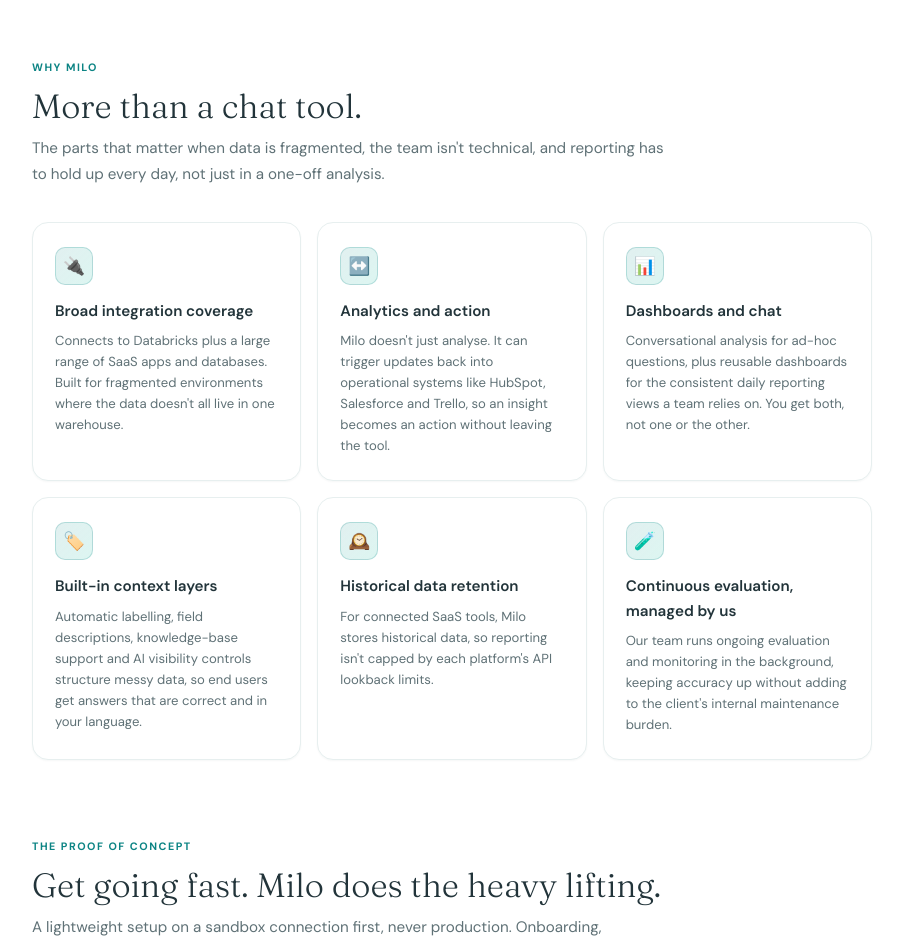
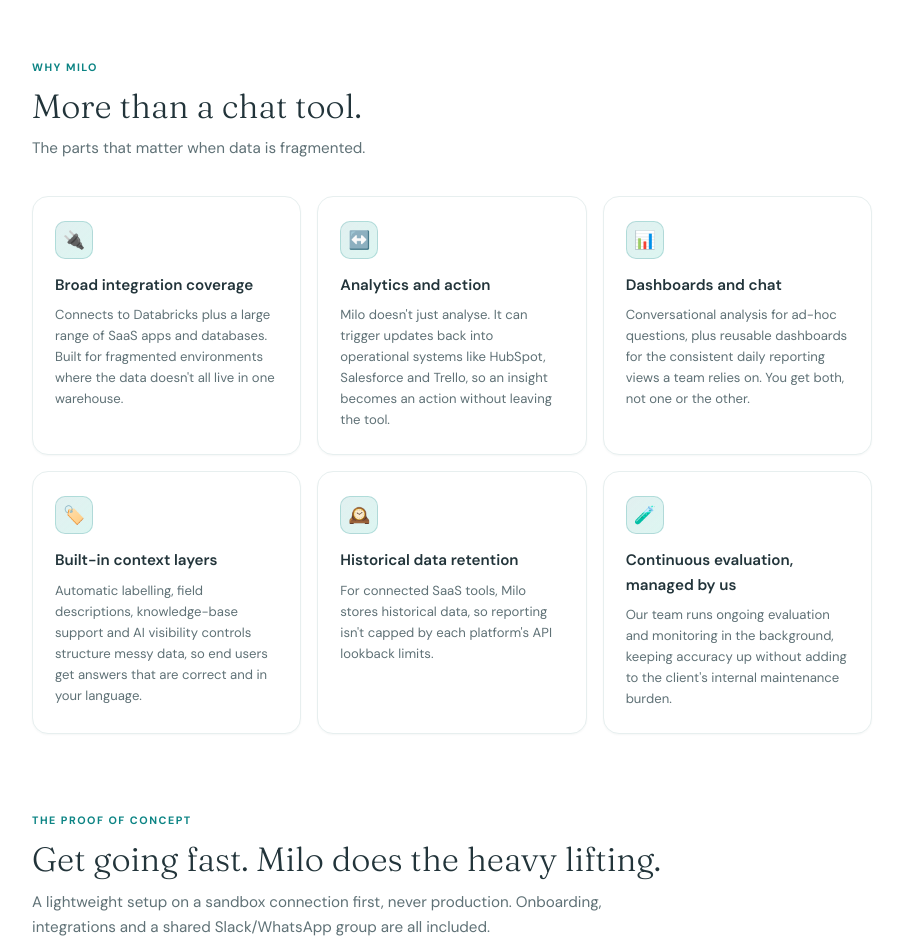
Before and after one commit to liamrabone93/milo-lazyanalyst-proposal, a plain HTML site: page index.html in a window 1280 px wide. Shown: the part 3520-4456 px from the top of the page, without its empty margins (188-1091 px from the left). Drawn offline with Linux system fonts and the light colour scheme.

Commit message:
Trim Why Milo subhead

```diff
--- a/index.html
+++ b/index.html
@@ -336,7 +336,7 @@
 <div class="section reveal" style="padding-top:0">
   <div class="sec-label">Why Milo</div>
   <div class="sec-title">More than a chat tool.</div>
-  <div class="sec-sub">The parts that matter when data is fragmented, the team isn't technical, and reporting has to hold up every day, not just in a one-off analysis.</div>
+  <div class="sec-sub">The parts that matter when data is fragmented.</div>
   <div class="feat-grid">
     <div class="feat-card">
       <div class="feat-icon">🔌</div>
```
